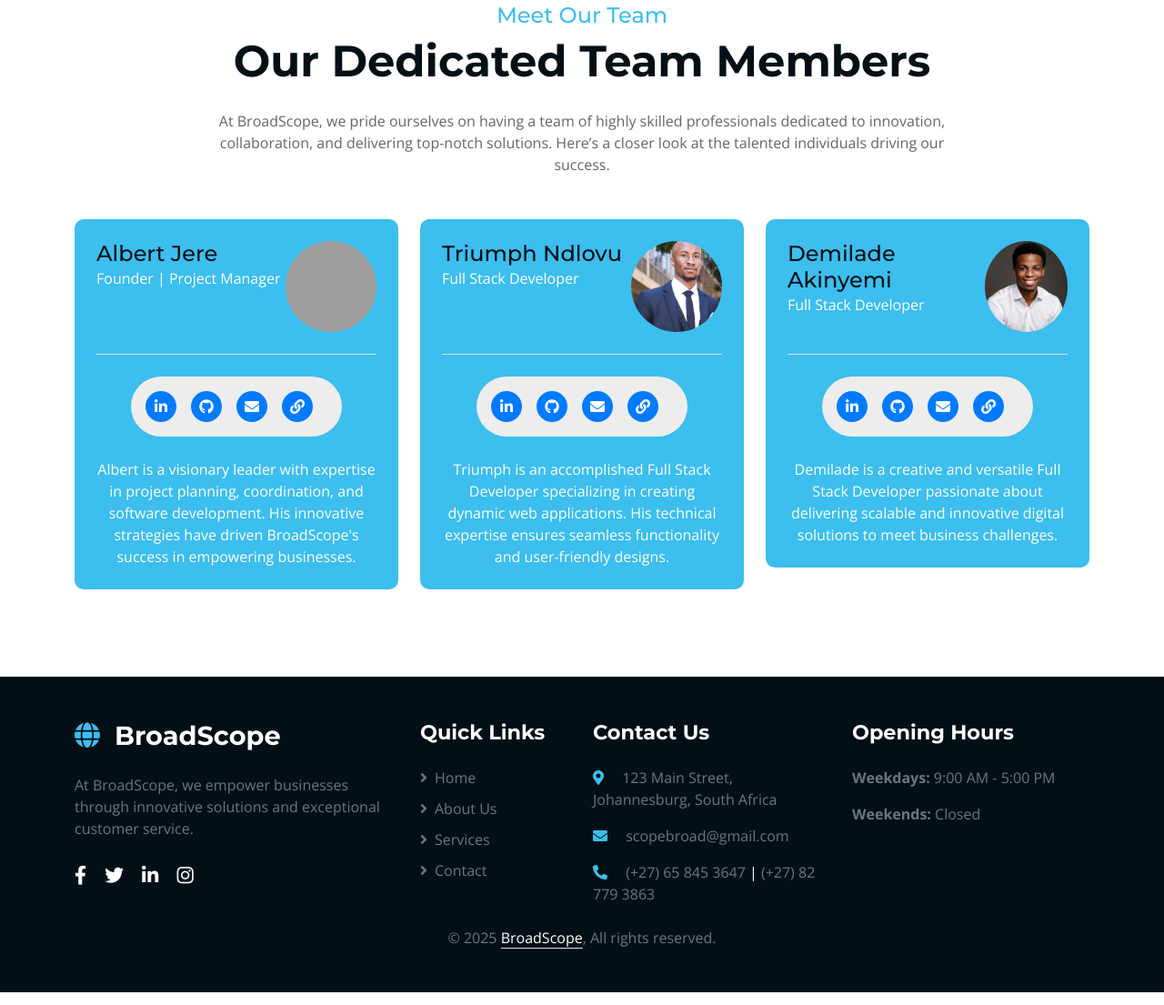
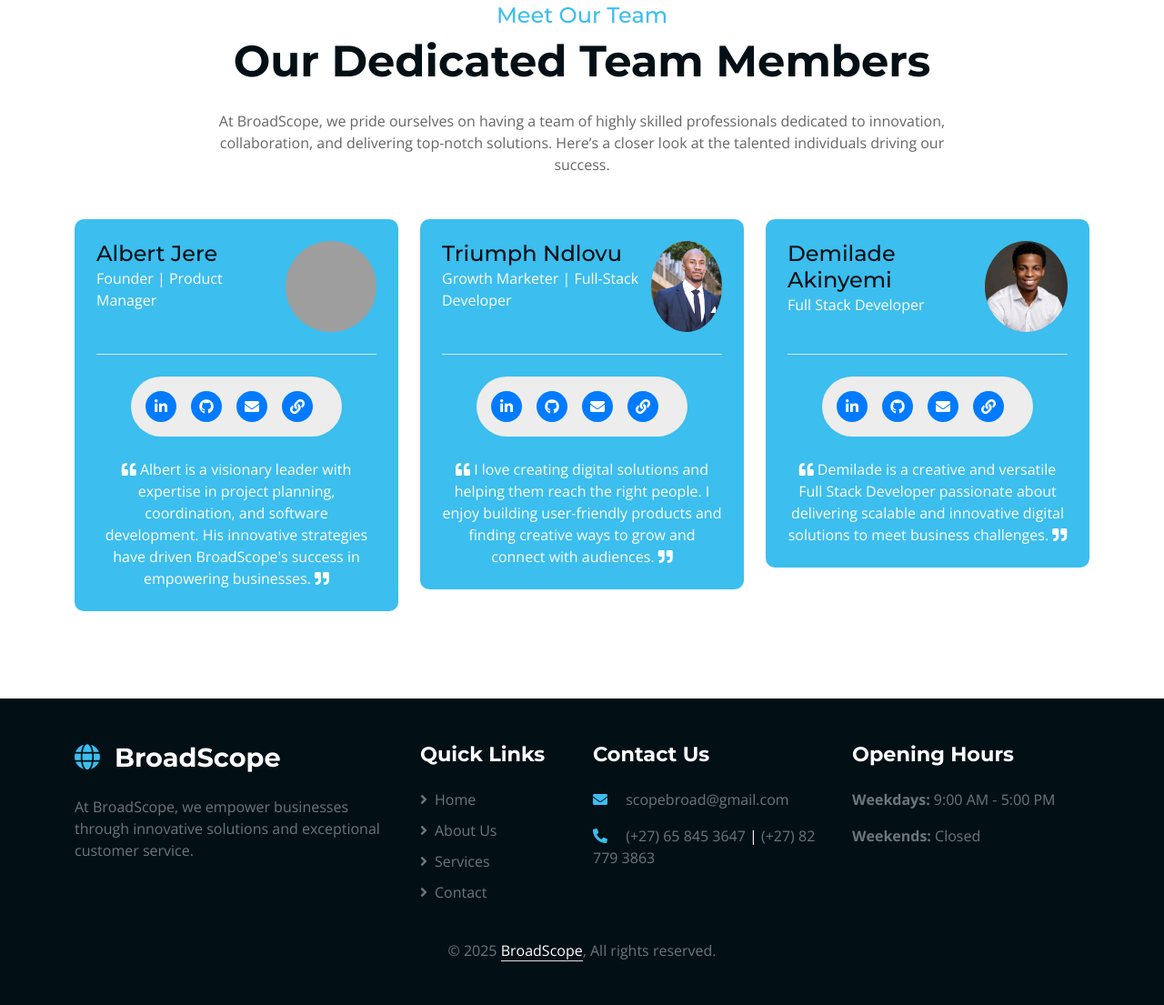
Before and after one commit to BroadZcope/BroadScope, a plain HTML site: page about.html in a window 1280 px wide. Shown: the part 867-1972 px from the top of the page at 91% size. Drawn offline with nearby package versions, Linux system fonts and the light colour scheme; grey boxes are pictures that could not be loaded.

Commit message:
Refactor social icons in service and contact pages

```diff
--- a/about.html
+++ b/about.html
@@ -125,7 +125,7 @@
                         <div class="d-flex justify-content-between border-bottom pb-4">
                             <div class="text-start">
                                 <h4 class="mb-0">Albert Jere</h4>
-                                <p class="mb-0">Founder | Project Manager</p>
+                                <p class="mb-0">Founder | Product Manager</p>
                             </div>
                             <div>
                                 <img src="img/team/Albert.jpg" class="img-fluid rounded-circle" style="width: 100px; height: 100px; object-fit: cover;" alt="Albert Jere">
@@ -138,7 +138,7 @@
                             <a class="btn btn-primary btn-sm-square rounded-circle me-3" href="https://albert-s-cv.vercel.app" target="_blank" aria-label="website"><i class="fa fa-link"></i></a>
                         </div>
                         <p class="text-center mb-0">
-                            Albert is a visionary leader with expertise in project planning, coordination, and software development. His innovative strategies have driven BroadScope's success in empowering businesses.
+                            <i class="fas fa-quote-left"></i> Albert is a visionary leader with expertise in project planning, coordination, and software development. His innovative strategies have driven BroadScope's success in empowering businesses. <i class="fas fa-quote-right"></i>
                         </p>
                     </div>
                 </div>
@@ -151,7 +151,7 @@
                         <div class="d-flex justify-content-between border-bottom pb-4">
                             <div class="text-start">
                                 <h4 class="mb-0">Triumph Ndlovu</h4>
-                                <p class="mb-0">Full Stack Developer</p>
+                                <p class="mb-0">Growth Marketer | Full-Stack Developer </p>
                             </div>
                             <div>
                                 <img src="img/team/Triumph.png" class="img-fluid rounded-circle" style="width: 100px; height: 100px; object-fit: cover;" alt="Triumph Ndlovu">
@@ -164,7 +164,7 @@
                             <a class="btn btn-primary btn-sm-square rounded-circle me-3" href="https://triumph-portfolio-seven.vercel.app" target="_blank" aria-label="website"><i class="fa fa-link"></i></a>
                         </div>
                         <p class="text-center mb-0">
-                            Triumph is an accomplished Full Stack Developer specializing in creating dynamic web applications. His technical expertise ensures seamless functionality and user-friendly designs.
+                            <i class="fas fa-quote-left"></i> I love creating digital solutions and helping them reach the right people. I enjoy building user-friendly products and finding creative ways to grow and connect with audiences. <i class="fas fa-quote-right"></i>
                         </p>
                     </div>
                 </div>
@@ -190,7 +190,7 @@
                             <a class="btn btn-primary btn-sm-square rounded-circle me-3" href="https://upwork.com/freelancers/~0190880d6854e2ed56" target="_blank" aria-label="website"><i class="fa fa-link"></i></a>
                         </div>
                         <p class="text-center mb-0">
-                            Demilade is a creative and versatile Full Stack Developer passionate about delivering scalable and innovative digital solutions to meet business challenges.
+                            <i class="fas fa-quote-left"></i> Demilade is a creative and versatile Full Stack Developer passionate about delivering scalable and innovative digital solutions to meet business challenges. <i class="fas fa-quote-right"></i>
                         </p>
                     </div>
                 </div>
@@ -216,12 +216,12 @@
                     <h4 class="text-white"><i class="fas fa-globe text-primary me-3"></i>BroadScope</h4>
                 </div>
                 <p class="text-muted">At BroadScope, we empower businesses through innovative solutions and exceptional customer service.</p>
-                <div class="social-icons mt-4">
+                <!-- <div class="social-icons mt-4">
                     <a href="#" class="text-white me-3"><i class="fab fa-facebook-f"></i></a>
                     <a href="#" class="text-white me-3"><i class="fab fa-twitter"></i></a>
                     <a href="#" class="text-white me-3"><i class="fab fa-linkedin-in"></i></a>
                     <a href="#" class="text-white"><i class="fab fa-instagram"></i></a>
-                </div>
+                </div> -->
             </div>
 
             <!-- Quick Links -->
@@ -238,10 +238,7 @@
             <!-- Contact Info -->
             <div class="col-lg-3 col-md-6 mb-4 mb-lg-0">
                 <h5 class="text-white mb-4">Contact Us</h5>
-                <div class="mb-3">
-                    <i class="fas fa-map-marker-alt text-primary me-3"></i>
-                    <span class="text-muted">123 Main Street, Johannesburg, South Africa</span>
-                </div>
+
                 <div class="mb-3">
                     <i class="fas fa-envelope text-primary me-3"></i>
                     <span class="text-muted">scopebroad@gmail.com</span>
```
Also changed, not shown: contact.html (+5 -8 lines), index.html (+8 -11 lines), service.html (+3 -6 lines).
